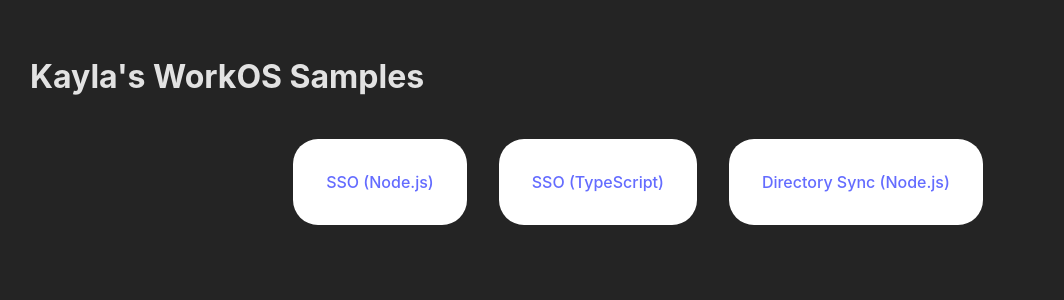
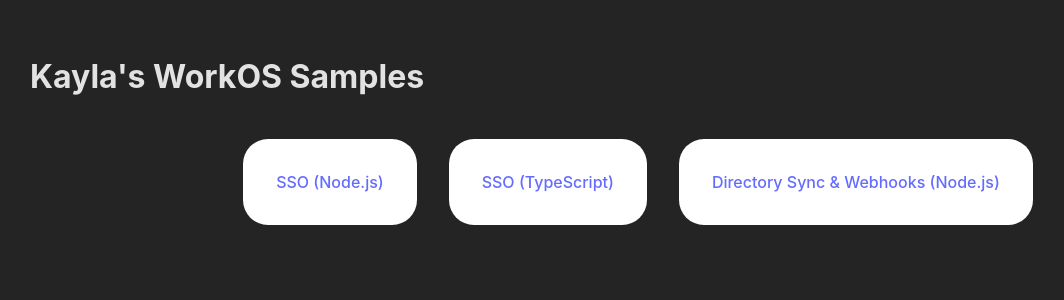
Before and after one commit to kaylagordon/workos-samples, a React (Vite) app: page / in a window 1280 px wide. Shown: the top 300 px of the page, without its empty margins (2-1066 px from the left). Built offline with nearby package versions, Linux system fonts and the light colour scheme.

Commit message:
Add webhooks

```diff
--- a/src/appsData.js
+++ b/src/appsData.js
@@ -12,7 +12,7 @@
     url: 'http://localhost:8000'
   },
   {
-    category: 'Directory Sync',
+    category: 'Directory Sync & Webhooks',
     language: 'Node.js',
     codeToCopy: 'cd && cd example-apps/node-example-applications/node-directory-sync-example && code . && nodemon index.js',
     url: 'http://localhost:8000'
```
